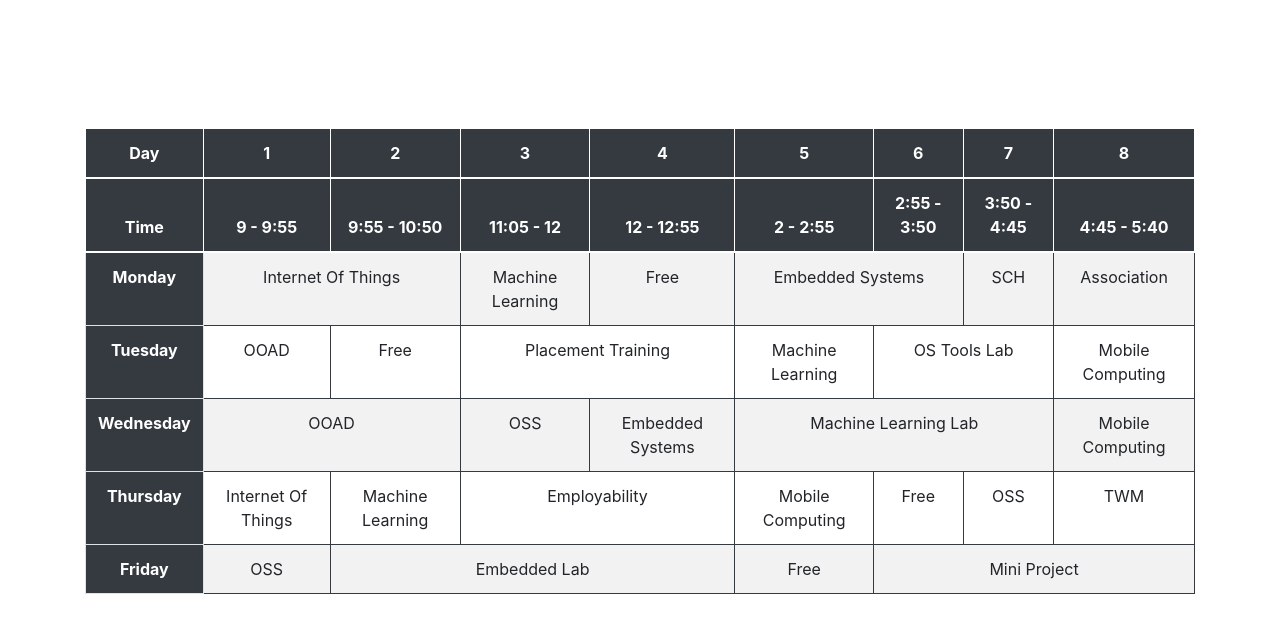
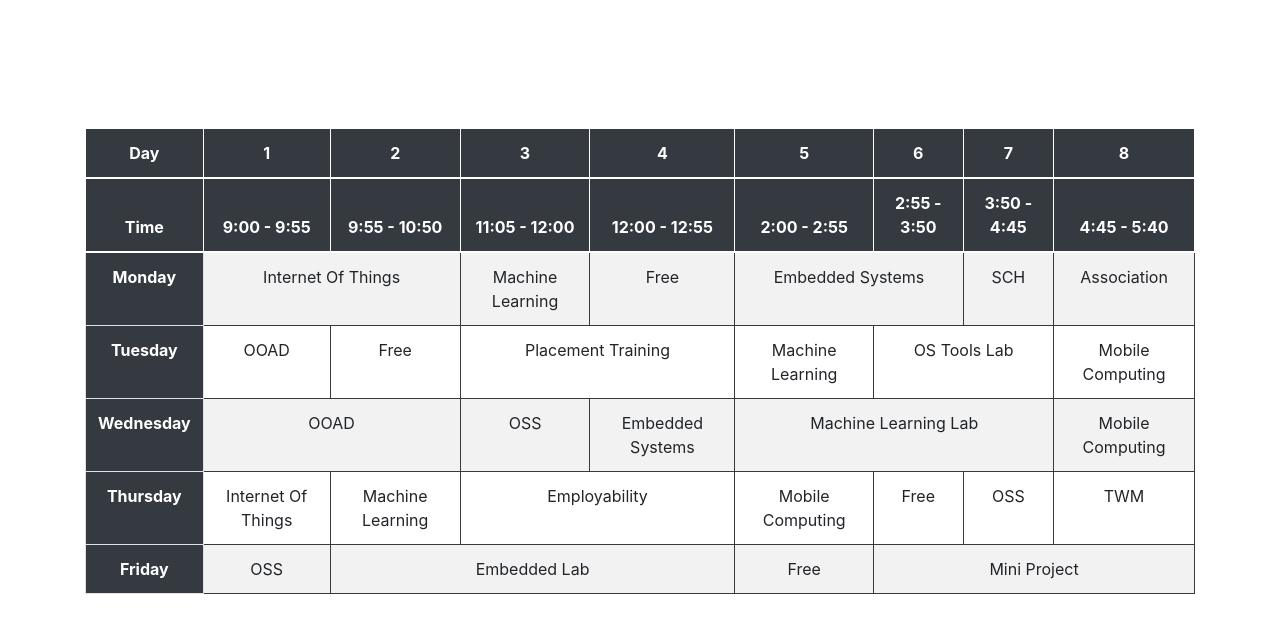
Before and after one commit to SharanThangamani/timetable, a plain HTML site: page index.html in a window 1280 px wide. Drawn offline with nearby package versions, Linux system fonts and the light colour scheme.

Commit message:
Update index.html

```diff
--- a/index.html
+++ b/index.html
@@ -27,11 +27,11 @@
         </tr>
         <tr>
           <th scope="col">Time</th>
-          <th scope="col">9 - 9:55</th>
+          <th scope="col">9:00 - 9:55</th>
           <th scope="col">9:55 - 10:50</th>
-          <th scope="col">11:05 - 12</th>
-          <th scope="col">12 - 12:55</th>
-          <th scope="col">2 - 2:55</th>
+          <th scope="col">11:05 - 12:00</th>
+          <th scope="col">12:00 - 12:55</th>
+          <th scope="col">2:00 - 2:55</th>
           <th scope="col">2:55 - 3:50</th>
           <th scope="col">3:50 - 4:45</th>
           <th scope="col">4:45 - 5:40</th>
```
